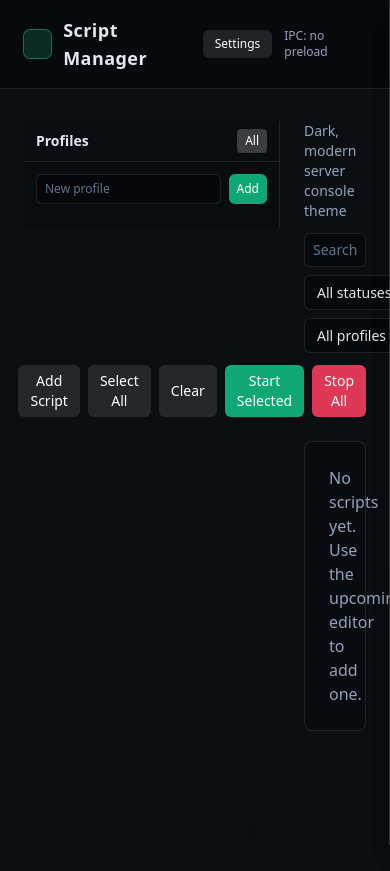
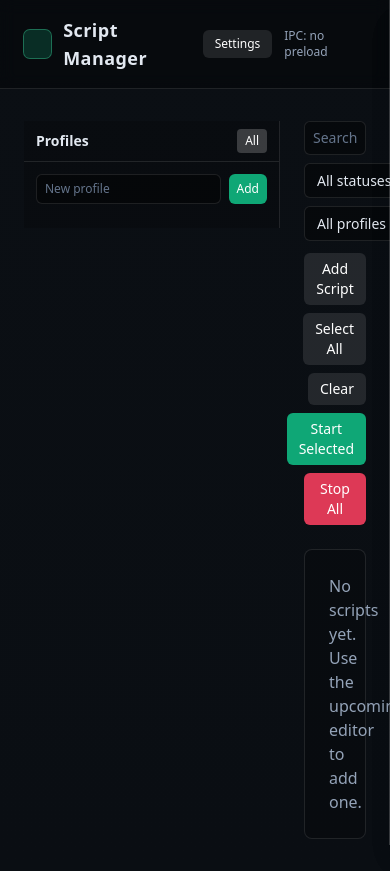
Before and after one commit to Jathow/script-sentinel, a React (Vite) app: page / in a window 390 px wide. Shown: the top 871 px of the page. Before the commit the page ends 844 px from the top, so only its background shows below. Built offline with nearby package versions, Linux system fonts and the light colour scheme.

Commit message:
fix(ui): prevent search field overlap and remove tagline; make toolbar two-column responsive with wrapping

```diff
--- a/src/App.tsx
+++ b/src/App.tsx
@@ -360,9 +360,8 @@ export default function App() {
           }}
         />
         <div className="min-w-0 flex-1">
-        <div className="mb-6 grid grid-cols-1 items-center gap-3 md:grid-cols-2 lg:grid-cols-3" aria-label="Toolbar" role="region">
-          <div className="text-sm text-slate-400">Dark, modern server console theme</div>
-          <div className="flex flex-wrap items-center gap-2">
+        <div className="mb-6 grid grid-cols-1 items-center gap-3 md:grid-cols-2" aria-label="Toolbar" role="region">
+          <div className="flex min-w-0 flex-wrap items-center gap-2">
             <input
               ref={searchInputRef}
               value={query}
@@ -398,7 +397,7 @@ export default function App() {
               ))}
             </select>
           </div>
-          <div className="flex justify-end gap-2">
+          <div className="flex flex-wrap justify-end gap-2">
             <button aria-label="Add script" onClick={openCreate} className="rounded-md bg-white/10 px-3 py-1.5 text-sm text-white hover:bg-white/20">Add Script</button>
             <button aria-label="Select all filtered" onClick={() => setSelected((prev) => { const next = { ...prev }; for (const s of filtered) next[s.id] = true; return next; })} className="rounded-md bg-white/10 px-3 py-1.5 text-sm text-white hover:bg-white/20">Select All</button>
             <button aria-label="Clear selection" onClick={() => setSelected({})} className="rounded-md bg-white/10 px-3 py-1.5 text-sm text-white hover:bg-white/20">Clear</button>
```
